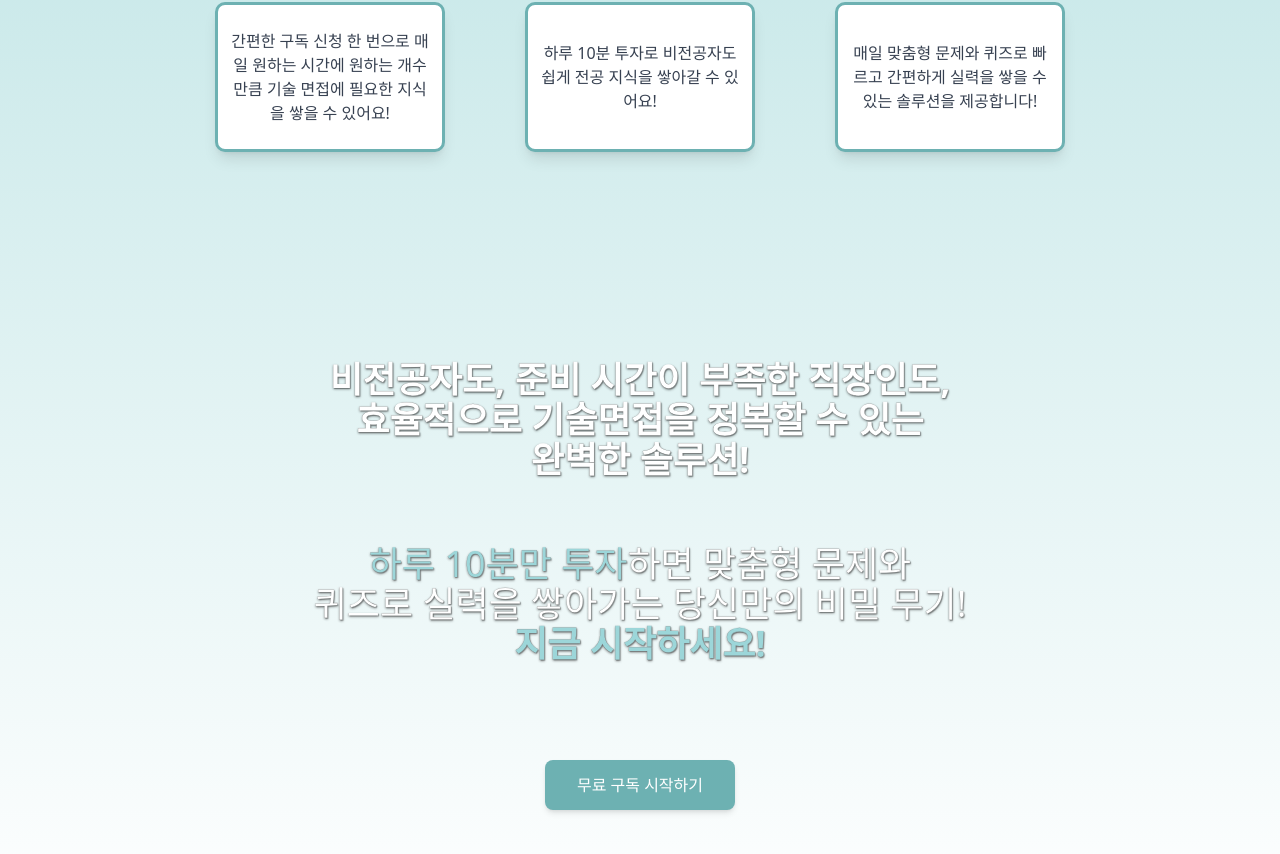
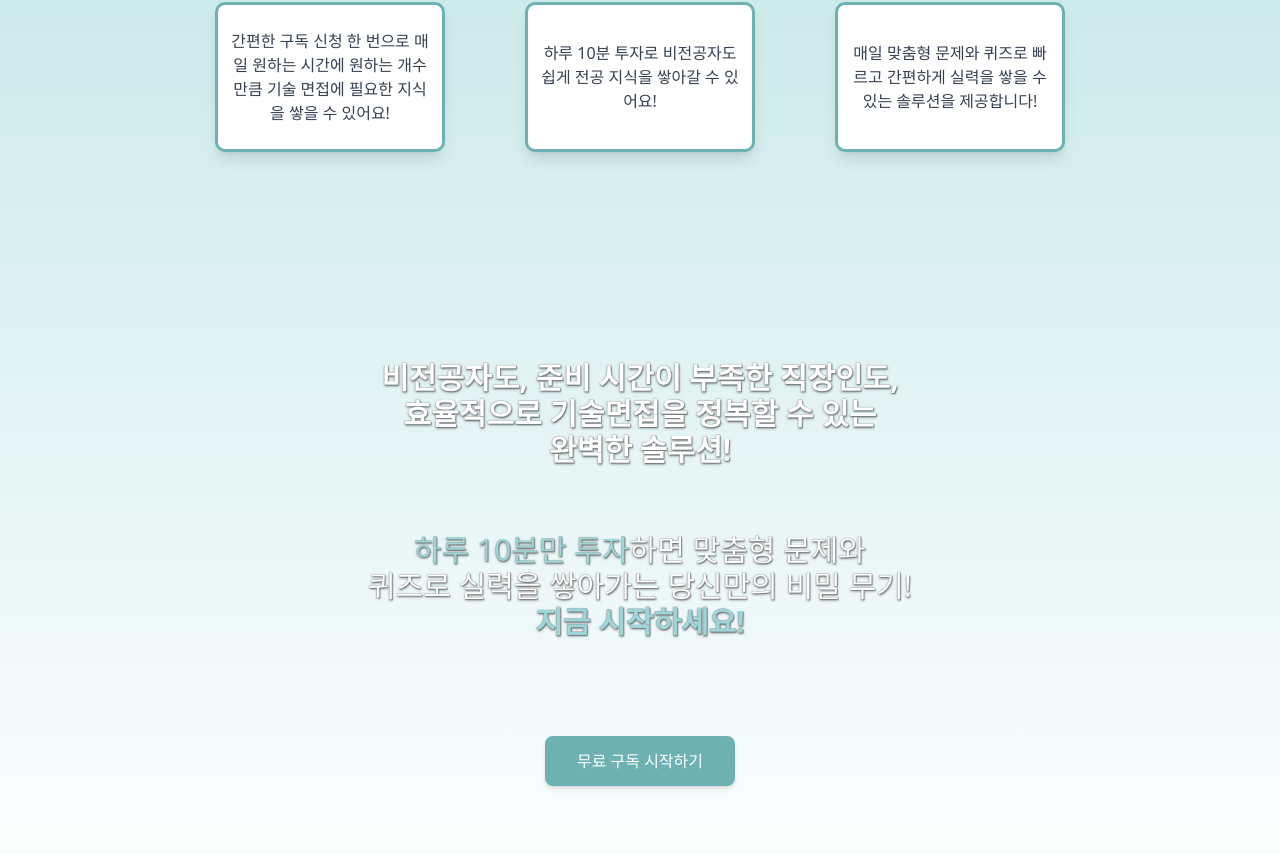
Before and after one commit to woorifisa-service-dev-4th/frontend-4th-haruhana, a Next.js app: page / in a window 1280 px wide. Shown: the part 881-1735 px from the top of the page. Built offline with nearby package versions, Linux system fonts and the light colour scheme.

Commit message:
💄 PromotionText 폰트 크기 4xl -> 3xl로 변경

```diff
--- a/components/landing/PromotionText.jsx
+++ b/components/landing/PromotionText.jsx
@@ -2,7 +2,7 @@ export default function PromotionText() {
   return (
     <div>
       <p
-        className="text-white text-4xl font-bold drop-shadow-[0_1.2px_1.2px_rgba(0,0,0,0.4)]"
+        className="text-white text-3xl font-bold drop-shadow-[0_1.2px_1.2px_rgba(0,0,0,0.4)]"
         style={{
           WebkitTextStroke: "0.2px gray",
           textShadow: "1px 1px 1px rgba(0, 0, 0, 0.3)",
@@ -13,7 +13,7 @@ export default function PromotionText() {
         완벽한 솔루션!
       </p>
       <p
-        className="text-white text-4xl mt-16 font-medium drop-shadow-[0_1.2px_1.2px_rgba(0,0,0,0.4)]"
+        className="text-white text-3xl mt-16 font-medium drop-shadow-[0_1.2px_1.2px_rgba(0,0,0,0.4)]"
         style={{
           WebkitTextStroke: "0.2px gray",
           textShadow: "1px 1px 1px rgba(0, 0, 0, 0.3)",
```
